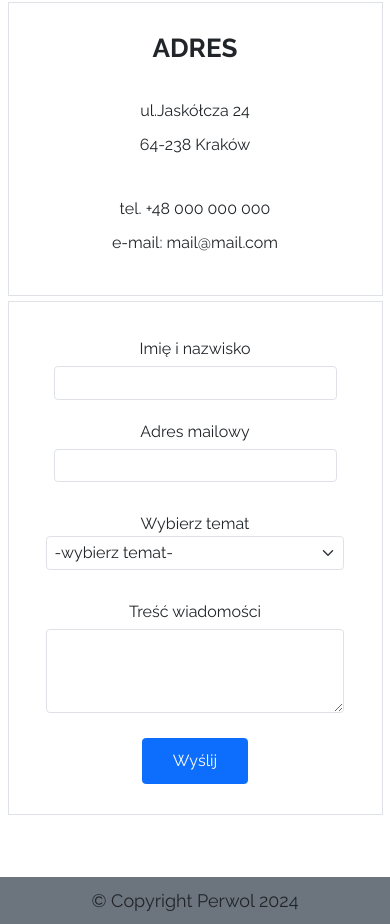
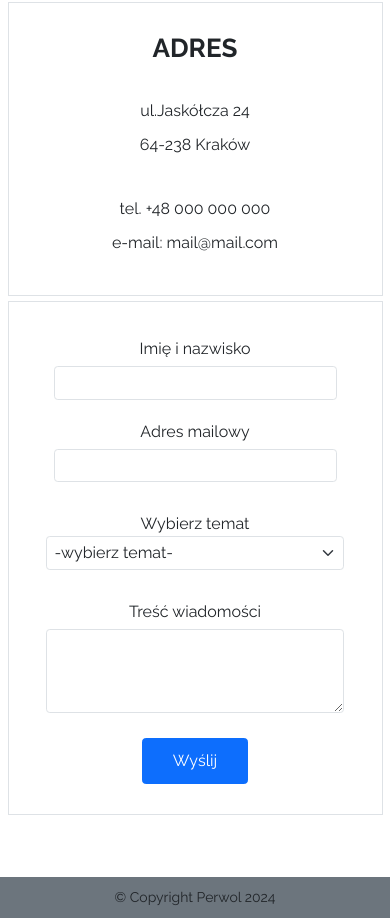
Before and after one commit to Dareczka-alt/BootstrapTask, a plain HTML site: page index.html in a window 390 px wide. Shown: the part 3515-4439 px from the top of the page. Drawn offline with nearby package versions, Linux system fonts and the light colour scheme.

Commit message:
Change font-size in footer for small screens

```diff
--- a/scss/style.scss
+++ b/scss/style.scss
@@ -477,4 +477,10 @@ footer {
 			}
 		}
 	}
+
+	footer {
+		p {
+			font-size: 1.4rem;
+		}
+	}
 }
```
Also changed, not shown: css/style.css, 1 other file.
